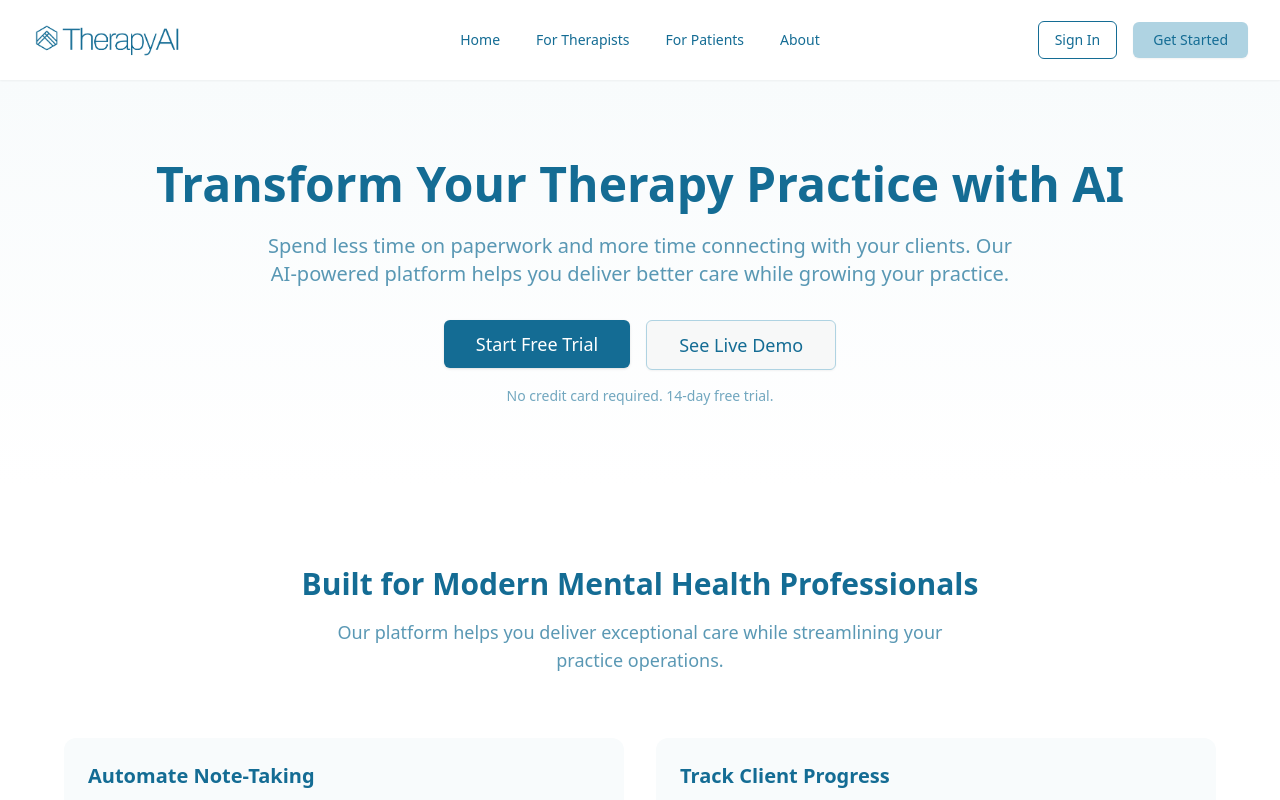
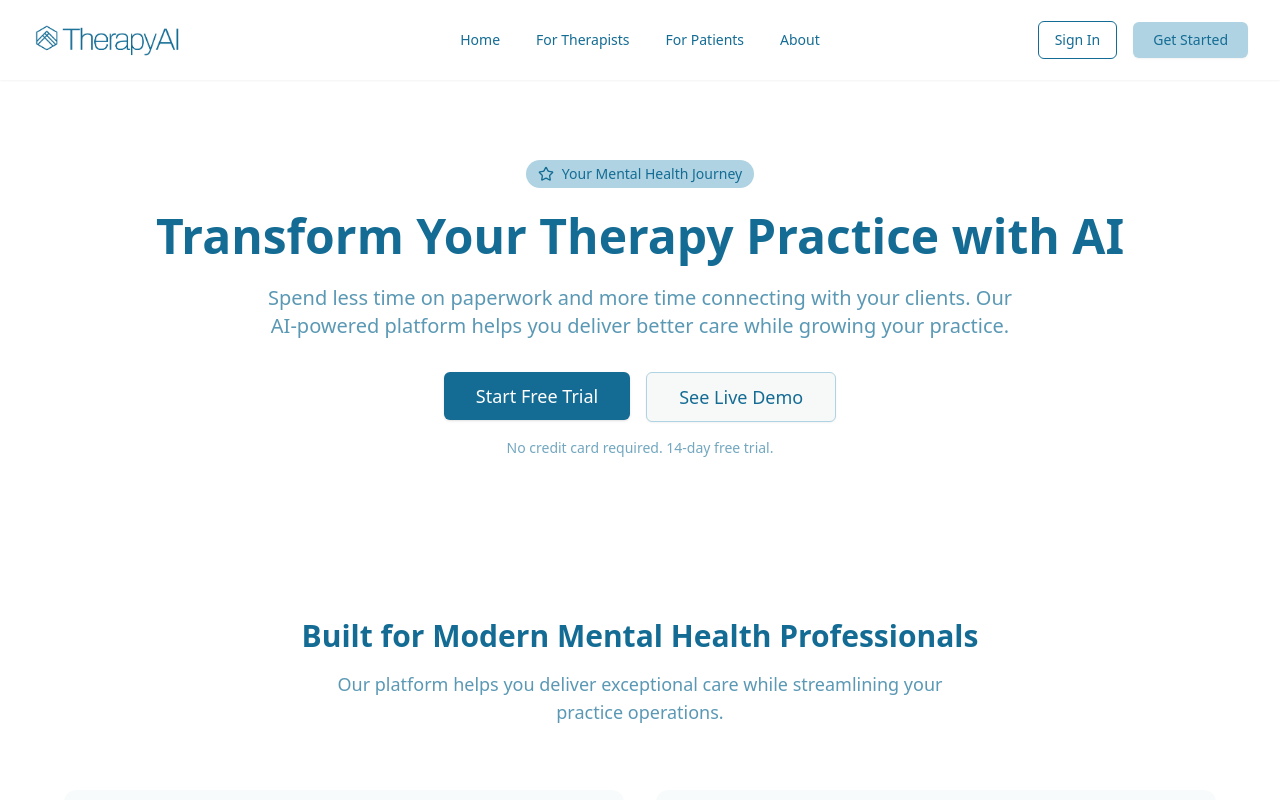
Before and after one commit to pstepanovum/therapyai, a Next.js app: page /therapists in a window 1280 px wide. Shown: the top 800 px of the page. Built offline with nearby package versions, Linux system fonts and the light colour scheme.

Commit message:
Design Landing
Design Landing

```diff
--- a/src/app/(index)/(groups)/patients/page.tsx
+++ b/src/app/(index)/(groups)/patients/page.tsx
@@ -42,12 +42,12 @@ const PatientsPage = () => {
   ];
 
   return (
-    <div className="min-h-screen flex flex-col bg-gradient-to-b from-white to-[#F8FBFF]">
+    <div className="min-h-screen flex flex-col">
       <NavbarWaitlist />
 
-      <main className="flex-grow">
+      <main className="flex-grow bg-white">
         {/* Hero Section */}
-        <section className="bg-gradient-to-b from-[#F8FBFC] to-white py-20 px-4">
+        <section className="py-20 px-4">
           <div className="max-w-6xl mx-auto text-center">
             <div className="inline-flex items-center gap-2 px-3 py-1 rounded-full bg-[#AFD3E2] mb-6">
               <Star className="w-4 h-4 text-[#146C94]" />
@@ -112,7 +112,7 @@ const PatientsPage = () => {
         </section>
 
         {/* Benefits Section */}
-        <section className="py-20 px-4 bg-gradient-to-b from-white to-[#F8FBFC]">
+        <section className="py-20 px-4">
           <div className="max-w-6xl mx-auto">
             <div className="text-center mb-16">
               <h2 className="text-3xl font-bold text-[#146C94] mb-4">
@@ -210,7 +210,7 @@ const PatientsPage = () => {
         </section>
 
         {/* Testimonials Section */}
-        <section className="py-20 px-4 bg-gradient-to-b from-[#F8FBFC] to-white">
+        <section className="py-20 px-4 ">
           <div className="max-w-6xl mx-auto">
             <div className="text-center mb-16">
               <h2 className="text-3xl font-bold text-[#146C94] mb-4">
--- a/src/app/(index)/(groups)/therapists/page.tsx
+++ b/src/app/(index)/(groups)/therapists/page.tsx
@@ -5,6 +5,7 @@ import Link from "next/link";
 import { Button } from "@/components/ui/button";
 import NavbarLanding from "@/components/navbar/navbar-landing";
 import FooterDashboard from "@/components/footer/footer-landing";
+import { Star } from "lucide-react";
 
 const TherapistsPage = () => {
   // Benefits data
@@ -76,8 +77,12 @@ const TherapistsPage = () => {
 
       <main className="flex-grow bg-white">
         {/* Hero Section */}
-        <section className="bg-gradient-to-b from-[#F8FBFC] to-white py-20 px-4">
+        <section className="py-20 px-4">
           <div className="max-w-6xl mx-auto text-center">
+          <div className="inline-flex items-center gap-2 px-3 py-1 rounded-full bg-[#AFD3E2] mb-6">
+              <Star className="w-4 h-4 text-[#146C94]" />
+              <span className="text-[#146C94] text-sm font-medium">Your Mental Health Journey</span>
+            </div>
             <h1 className="text-4xl md:text-5xl font-bold text-[#146C94] mb-6">
               Transform Your Therapy Practice with AI
             </h1>
--- a/src/app/(index)/about/page.tsx
+++ b/src/app/(index)/about/page.tsx
@@ -61,7 +61,7 @@ const AboutPage = () => {
 
       <main className="flex-grow">
         {/* Hero Section */}
-        <section className="bg-gradient-to-b from-[#F8FBFC] to-white py-20 px-4">
+        <section className="bg-[#FFFFFF] py-20 px-4">
           <div className="max-w-6xl mx-auto text-center">
             <h1 className="text-4xl md:text-5xl font-bold text-[#146C94] mb-6">
               Our Mission to Transform<br />
--- a/src/app/(index)/componenets/TestimonialSection.tsx
+++ b/src/app/(index)/componenets/TestimonialSection.tsx
@@ -85,7 +85,7 @@ const FeaturesSection = () => {
 
         {/* Bottom Section */}
         <motion.div variants={fadeInUp} className="mt-20 text-center py-10 px-6 rounded-2xl bg-[#AFD3E2]/20">
-          <div className="inline-flex items-center justify-center p-4 bg-[#AFD3E2]/20 rounded-full mb-4">
+          <div className="inline-flex items-center justify-center p-4 mb-4">
             <Image
               src="/logo/therapyAI-black.png"
               alt="TherapyAI Logo"
```
